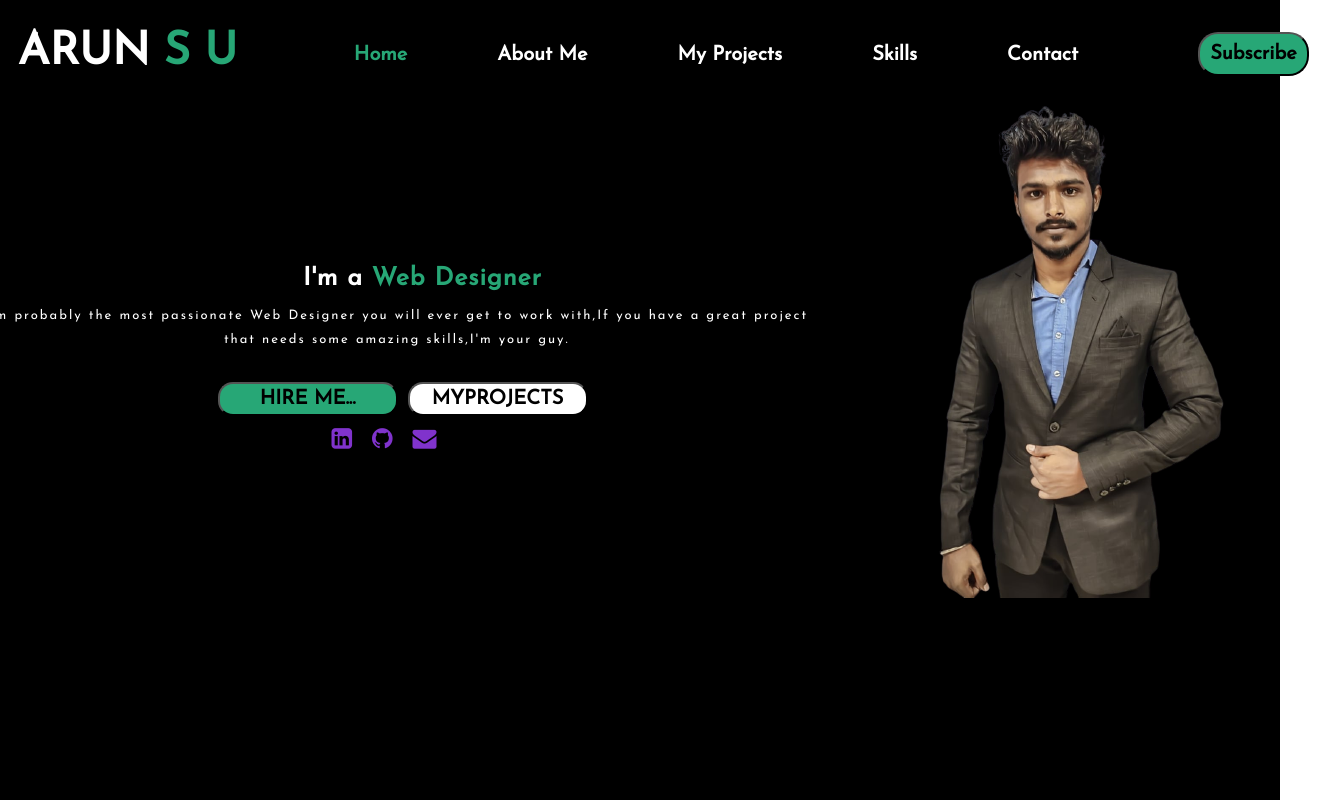
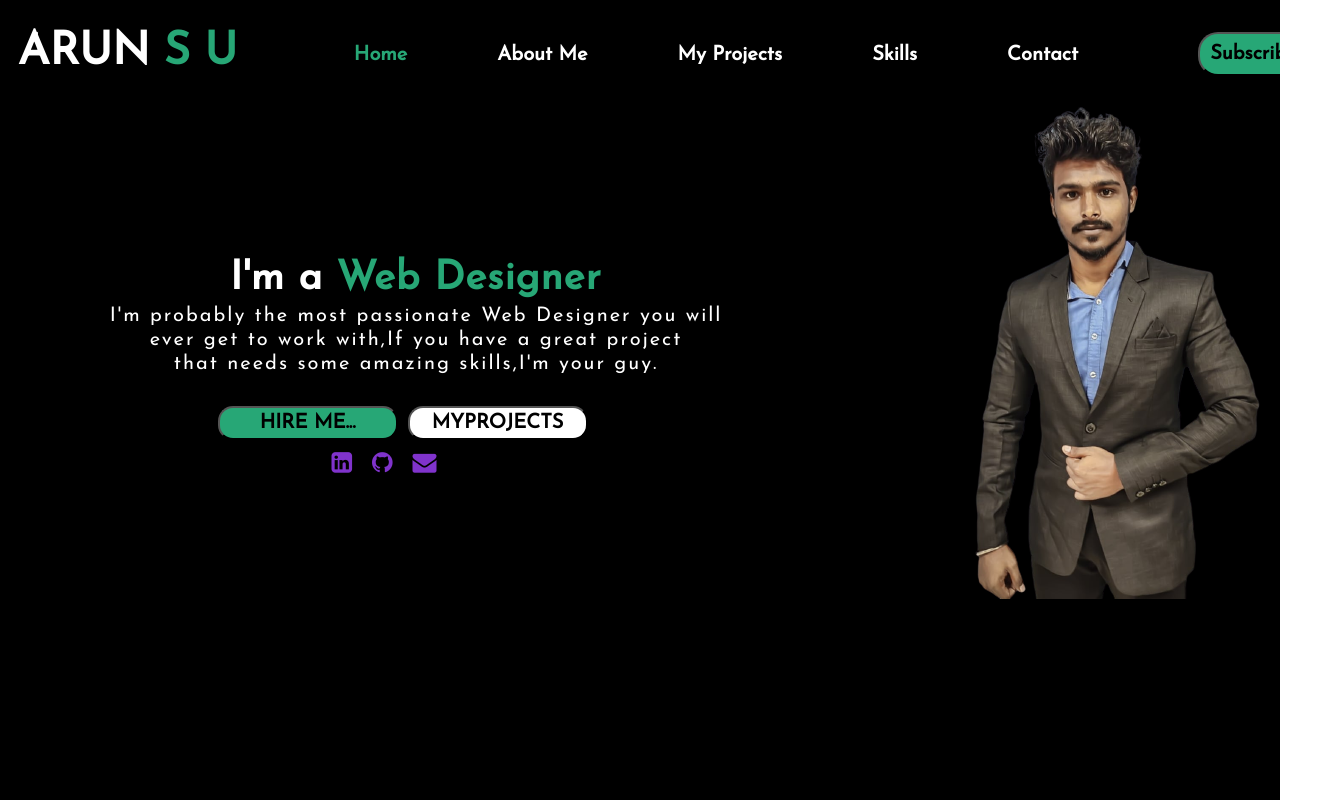
Before and after one commit to ArunCharlie1612/Arun-Portfolio-old-, a plain HTML site: page index.html in a window 1280 px wide. Shown: the top 800 px of the page, 1319 px wide, since content can reach past the window. Drawn offline with nearby package versions, Linux system fonts and the light colour scheme.

Commit message:
Update index.css

```diff
--- a/Style/index.css
+++ b/Style/index.css
@@ -11,6 +11,7 @@
 	background-size: cover;
 	background-position: center;
 	background-color: #000;
+	overflow:hidden;
 
 }
 .navbar{
@@ -119,9 +120,9 @@ button a:hover{
 }
 .content h1{
 	letter-spacing: 1px;
-	font-size: 25px;
+	font-size: 40px;
 	margin-top: 15%;
-	margin-left: 303px;
+	margin-left: 230px;
 	float: left;
 	color: white;
 	/*display: inline-block;*/
@@ -131,11 +132,12 @@ button a:hover{
 }
 .cont_1{
 	color: white;
+	width: 653px;
 	text-align: center;
 	margin-top: 16%;
-	margin-left: -38%;
+	margin-left: 7%;
 	letter-spacing: 2px;
-	font-size: 13px;
+	font-size:20px;
 }
 .btn_2{
 	display: flex;
```
